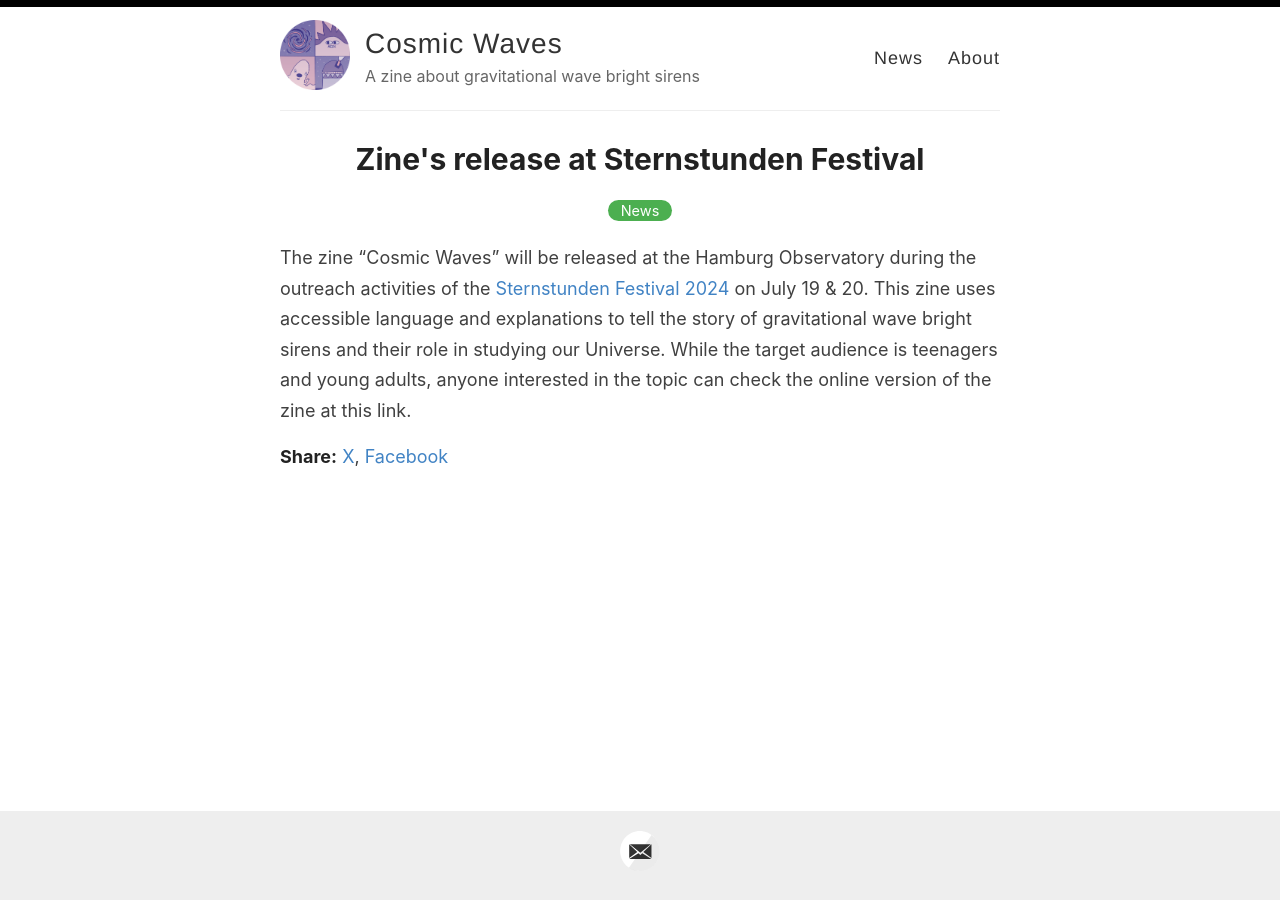
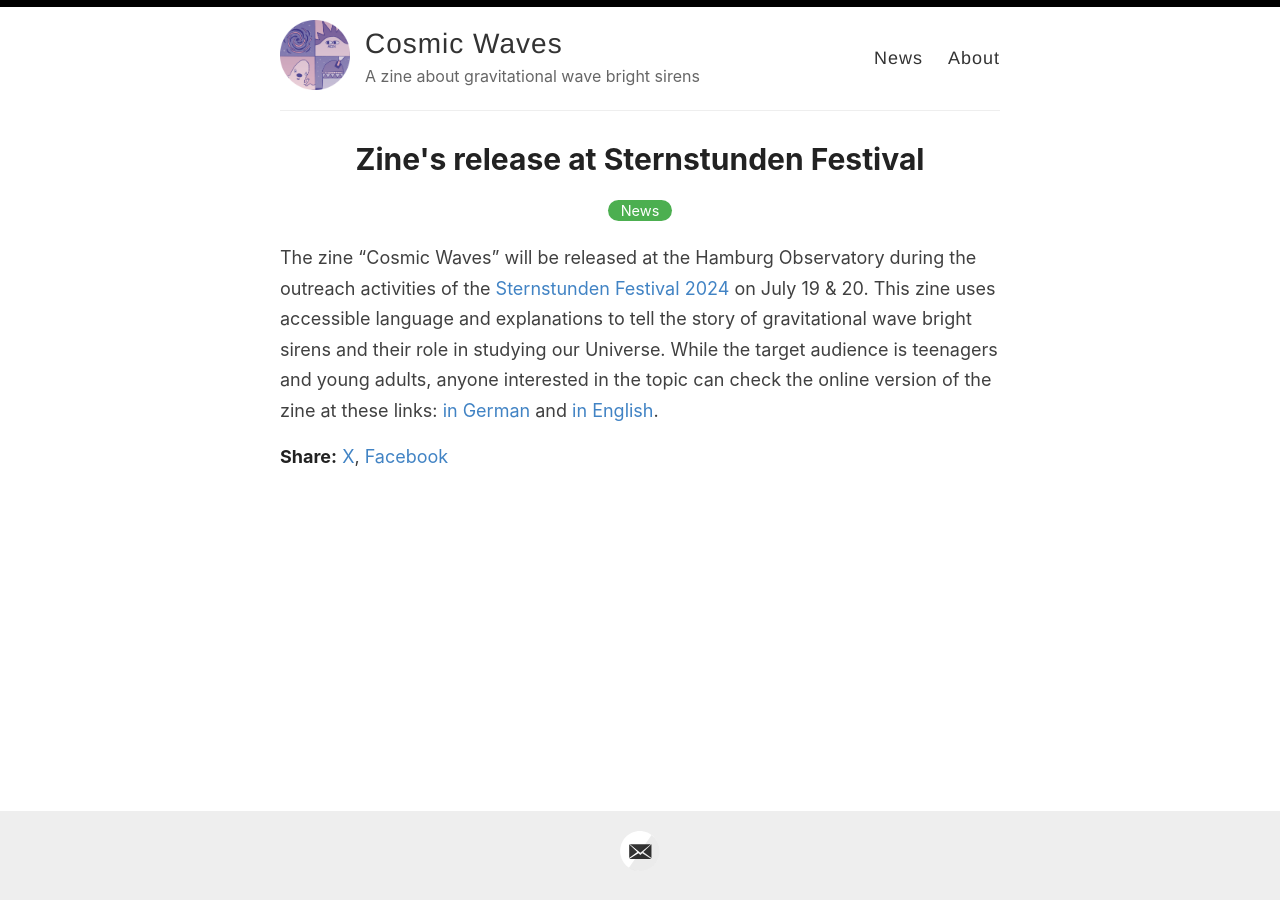
Before and after one commit to MariaElidaiana/cosmic-waves, a Jekyll site: the page built from _posts/2024-7-1-zine-release.md, in a window 1280 px wide. Built offline with Jekyll 4.4.1, drawn with Linux system fonts in a browser that asks for light colours.

Commit message:
Update 2024-7-1-zine-release.md

```diff
--- a/_posts/2024-7-1-zine-release.md
+++ b/_posts/2024-7-1-zine-release.md
@@ -5,4 +5,4 @@ categories: News
 excerpt: The zine "Cosmic Waves" will be released at the Hamburg Observatory during the outreach activities of the Sternstunden Festival 2024.
 ---
 
-The zine "Cosmic Waves" will be released at the Hamburg Observatory during the outreach activities of the [Sternstunden Festival 2024](https://www.sternstundenfestival.de/) on July 19 & 20. This zine uses accessible language and explanations to tell the story of gravitational wave bright sirens and their role in studying our Universe. While the target audience is teenagers and young adults, anyone interested in the topic can check the online version of the zine at this link.
+The zine "Cosmic Waves" will be released at the Hamburg Observatory during the outreach activities of the [Sternstunden Festival 2024](https://www.sternstundenfestival.de/) on July 19 & 20. This zine uses accessible language and explanations to tell the story of gravitational wave bright sirens and their role in studying our Universe. While the target audience is teenagers and young adults, anyone interested in the topic can check the online version of the zine at these links: [in German](https://mariaelidaiana.github.io/cosmicwaves/Cosmic_Waves_Zine-GERMAN.pdf) and [in English](https://mariaelidaiana.github.io/cosmicwaves/Cosmic_Waves_Zine-ENGLISH.pdf).
```
